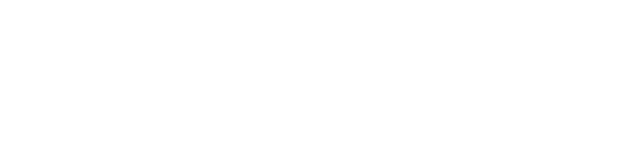
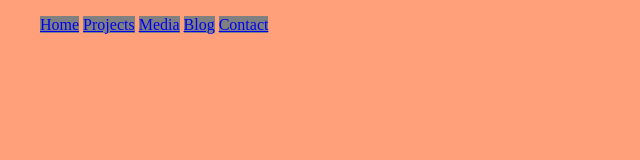
Before and after one commit to Jufebrown/jufebrown-portfolio, a plain HTML site: page projects/index.html in a window 1280 px wide. Shown: the whole page, without its empty margins (0-640 px from the left). Drawn offline with Linux system fonts and the light colour scheme; files that its build step writes are made by us from their sources.

Commit message:
added nav to projects page

```diff
--- a/projects/index.html
+++ b/projects/index.html
@@ -5,8 +5,18 @@
     <meta name="viewport" content="width=device-width, initial-scale=1.0">
     <meta http-equiv="X-UA-Compatible" content="ie=edge">
     <title>Document</title>
+    <link rel="stylesheet" href="css/style.css">
   </head>
   <body>
+    <nav>
+      <ul>
+        <li><a href="../index.html">Home</a></li>
+        <li><a href="#">Projects</a></li>
+        <li><a href="../media/index.html">Media</a></li>
+        <li><a href="../blog/index.html">Blog</a></li>
+        <li><a href="../contact/index/html">Contact</a></li>
+      </ul>
+    </nav>
 
   </body>
 </html>
```
Lines whose indentation alone changed are shown as unchanged.
